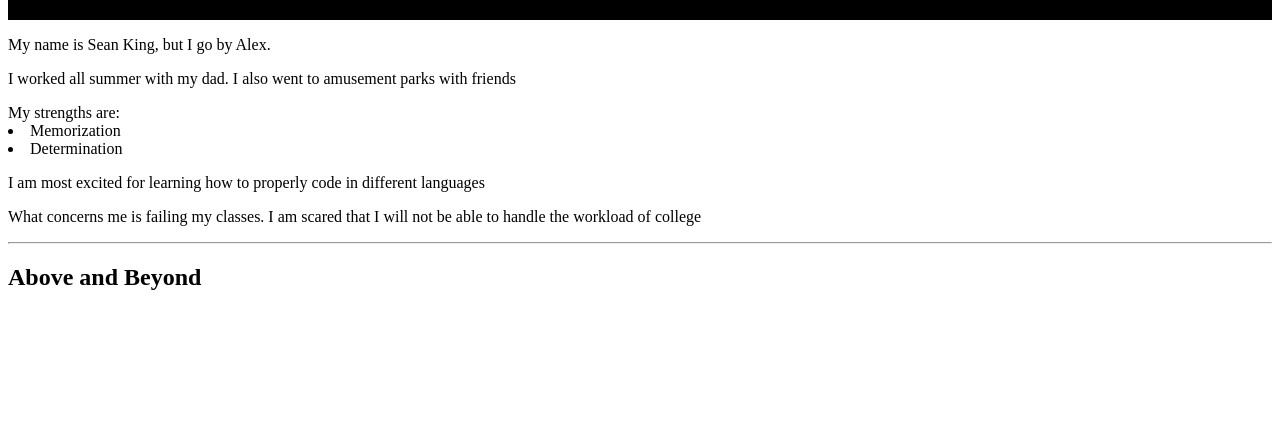
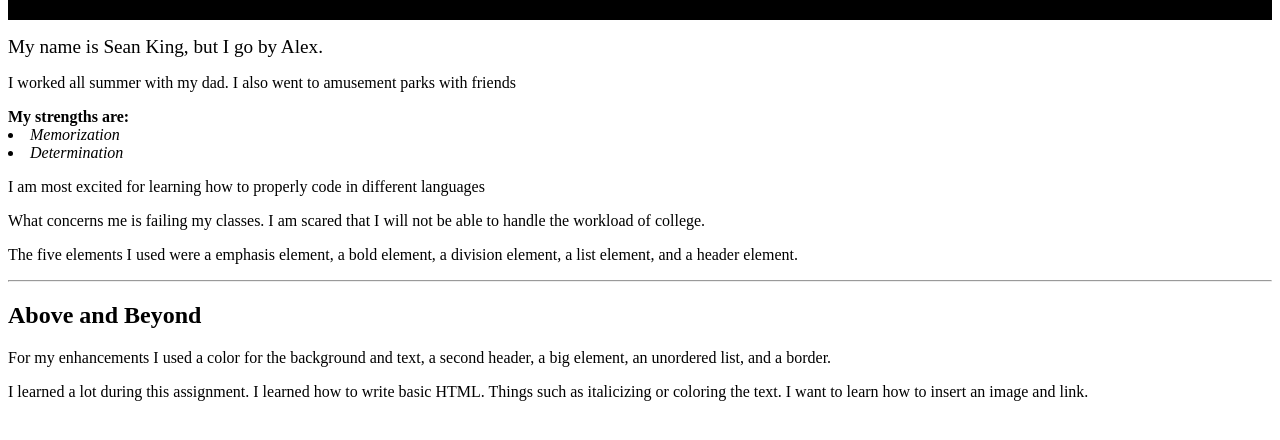
Before and after one commit to King5299/TEST-REPO, a plain HTML site: page index.html in a window 1280 px wide. Shown: the part 70-510 px from the top of the page. Drawn offline with Linux system fonts and the light colour scheme.

Commit message:
Update index.html

```diff
--- a/index.html
+++ b/index.html
@@ -14,15 +14,18 @@
 </head>
 <div><h1>Welcome</h1></div>
 <body>
-<P>My name is Sean King, but I go by Alex.</P>
+<P><big>My name is Sean King, but I go by Alex.</big></P>
 <P>I worked all summer with my dad. I also went to amusement parks with friends</P>
 <body>
-    </ul>My strengths are:</ul>
-        <li>Memorization</li>
-        <li>Determination</li>
+</ul><b>My strengths are:</b></ul>
+        <li><em>Memorization</em></li>
+        <li><em>Determination</em></li>
 <p>I am most excited for learning how to properly code in different languages</p>
-<p>What concerns me is failing my classes. I am scared that I will not be able to handle the workload of college</p>
+<p>What concerns me is failing my classes. I am scared that I will not be able to handle the workload of college.</p>
+<p>The five elements I used were a emphasis element, a bold element, a division element, a list element, and a header element.</p>
  <hr>
 <h2>Above and Beyond</h2>
+<p>For my enhancements I used a color for the background and text, a second header, a big element, an unordered list, and a border.</p>
+<p> I learned a lot during this assignment. I learned how to write basic HTML. Things such as italicizing or coloring the text. I want to learn how to insert an image and link.</p>
 </body>
 </html>
```
